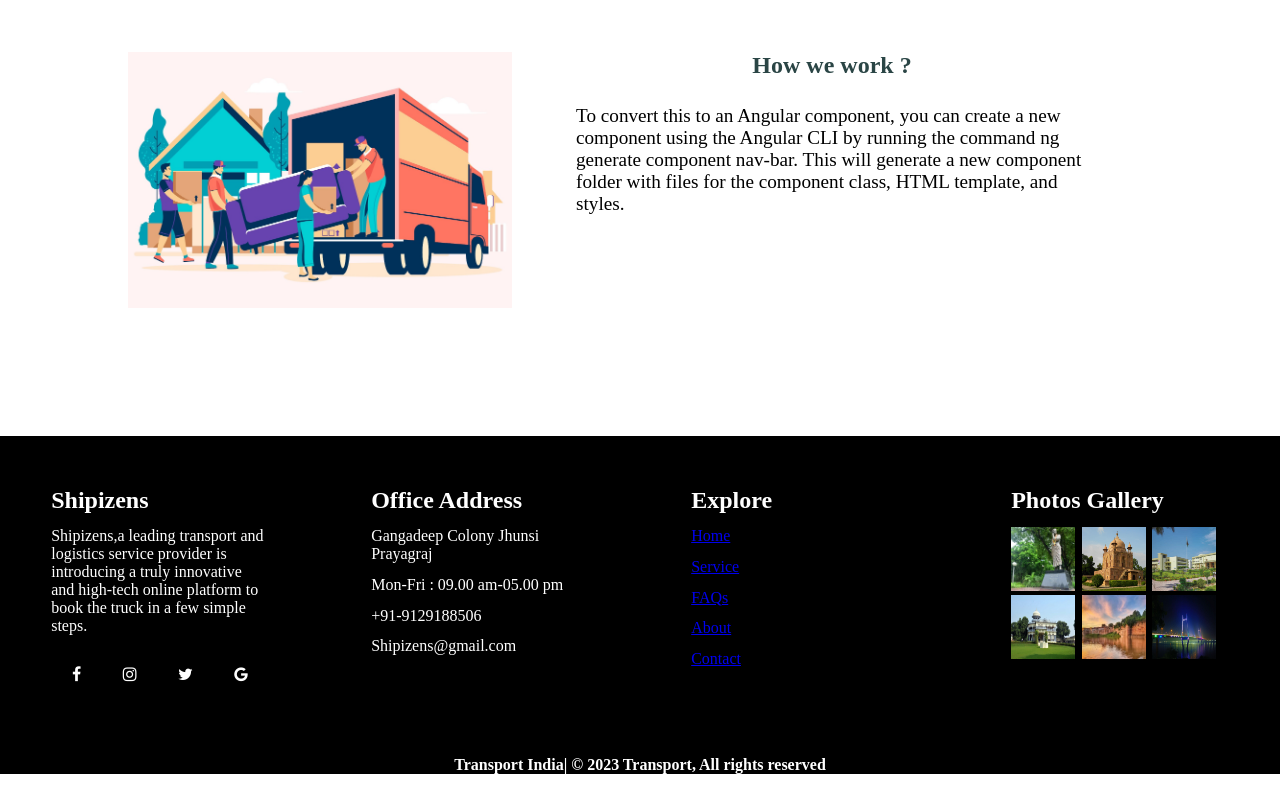
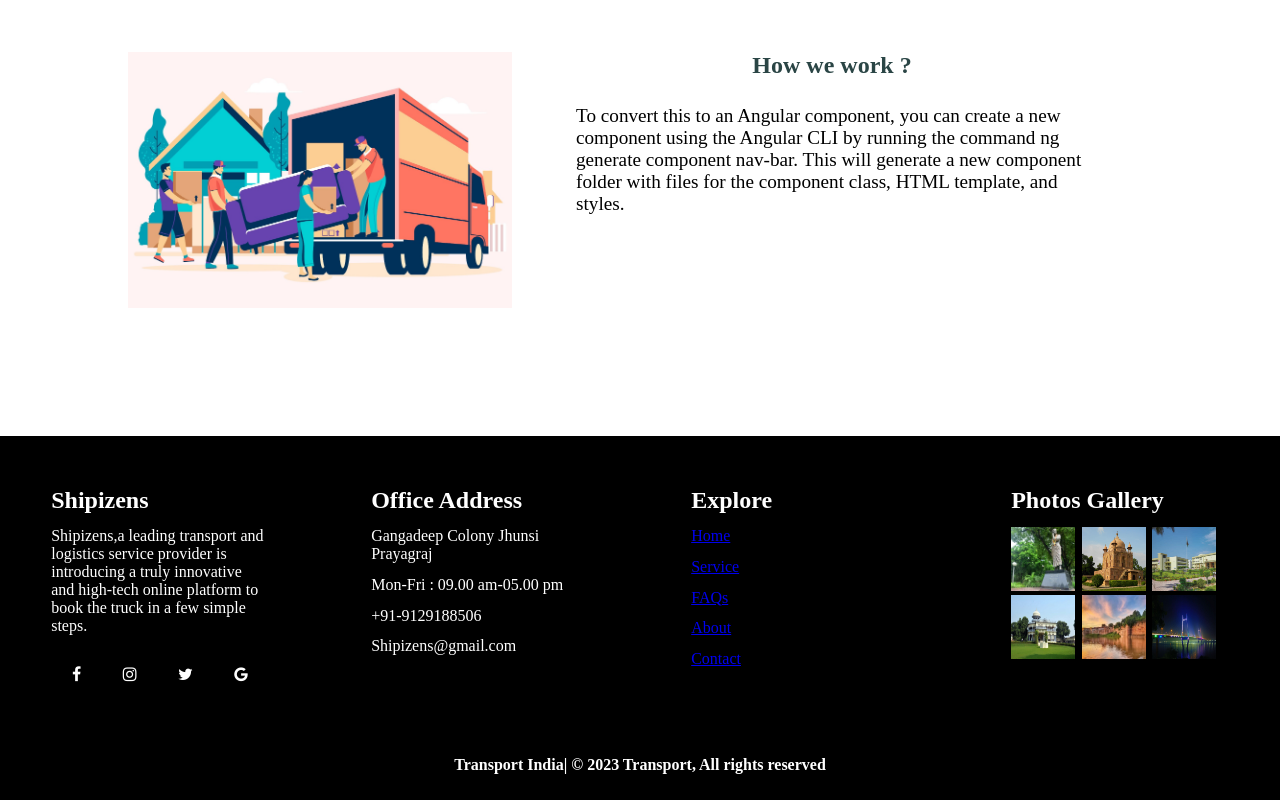
Before and after one commit to amanyddv/shipizens, an Angular app: page / in a window 1280 px wide. Shown: the part 2192-2992 px from the top of the page. Before the commit the page ends 2966 px from the top, so only its background shows below. Built offline with nearby package versions, Linux system fonts and the light colour scheme.

Commit message:
footer enhance

```diff
--- a/src/app/components/footer/footer.component.css
+++ b/src/app/components/footer/footer.component.css
@@ -7,6 +7,7 @@ section{
     text-align: center;
     color: white;
     background-color: black;
+    padding-bottom: 2vw;
 }
 .box{
     width: 25vw;
```
